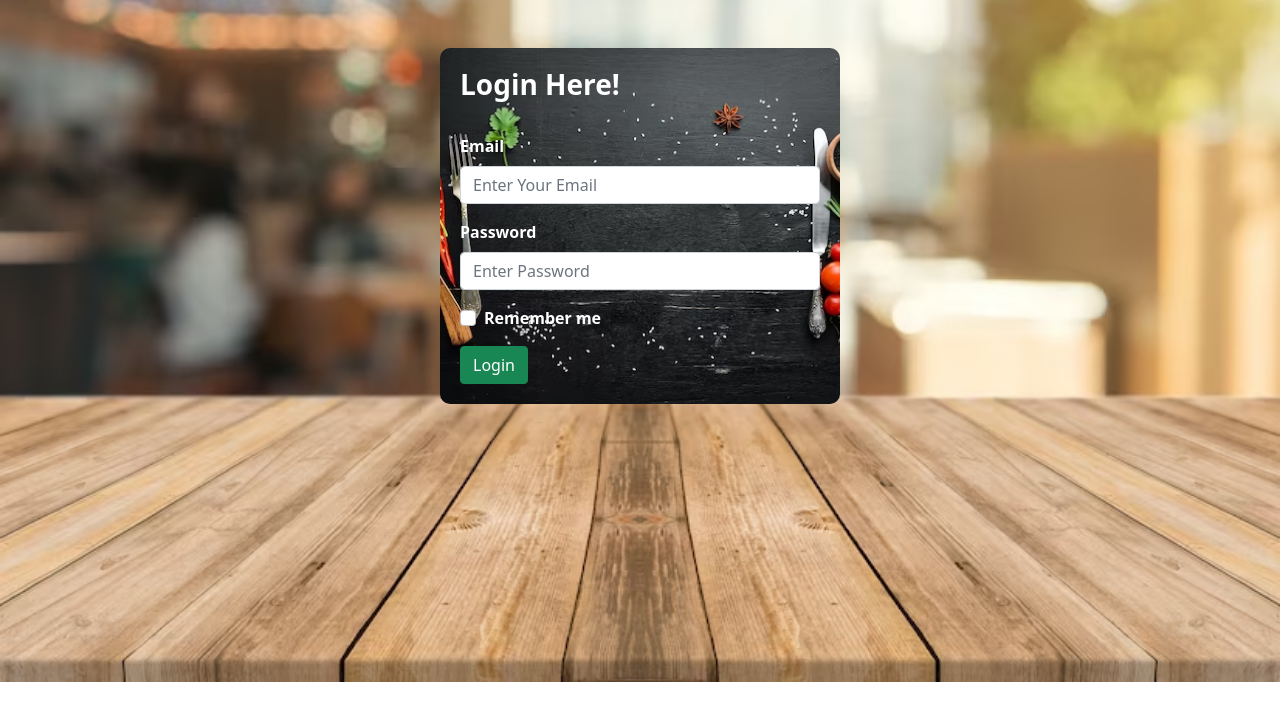
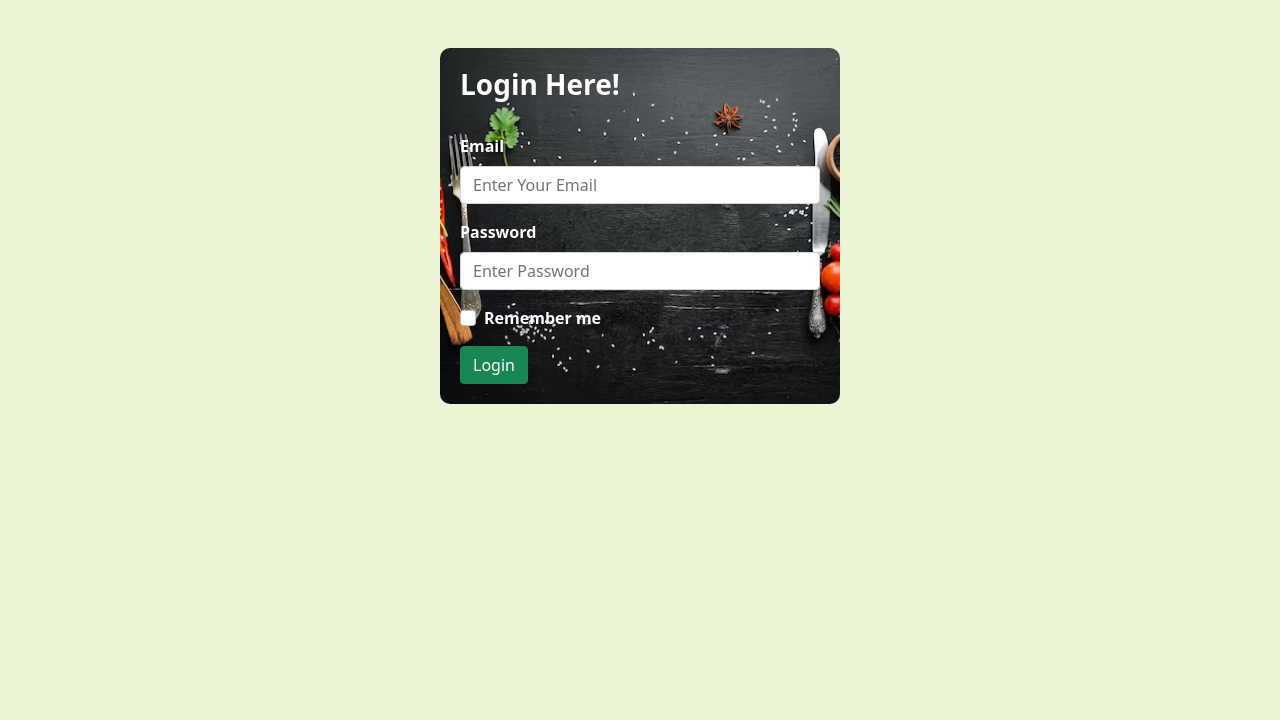
Before and after one commit to Mouleesh3485/bootstrap, a plain HTML site: page login.html in a window 1280 px wide. Drawn offline with nearby package versions, Linux system fonts and the light colour scheme.

Commit message:
Update login.html

```diff
--- a/login.html
+++ b/login.html
@@ -7,7 +7,7 @@
     <link href="https://cdn.jsdelivr.net/npm/bootstrap@5.0.2/dist/css/bootstrap.min.css" rel="stylesheet" integrity="sha384-EVSTQN3/azprG1Anm3QDgpJLIm9Nao0Yz1ztcQTwFspd3yD65VohhpuuCOmLASjC" crossorigin="anonymous">
     <style>
         body {
-            background-image: url(loginbg.avif);
+            background-color:#ECF4D6;
             background-size: cover;
             background-position: center;
             background-repeat: no-repeat;
```
